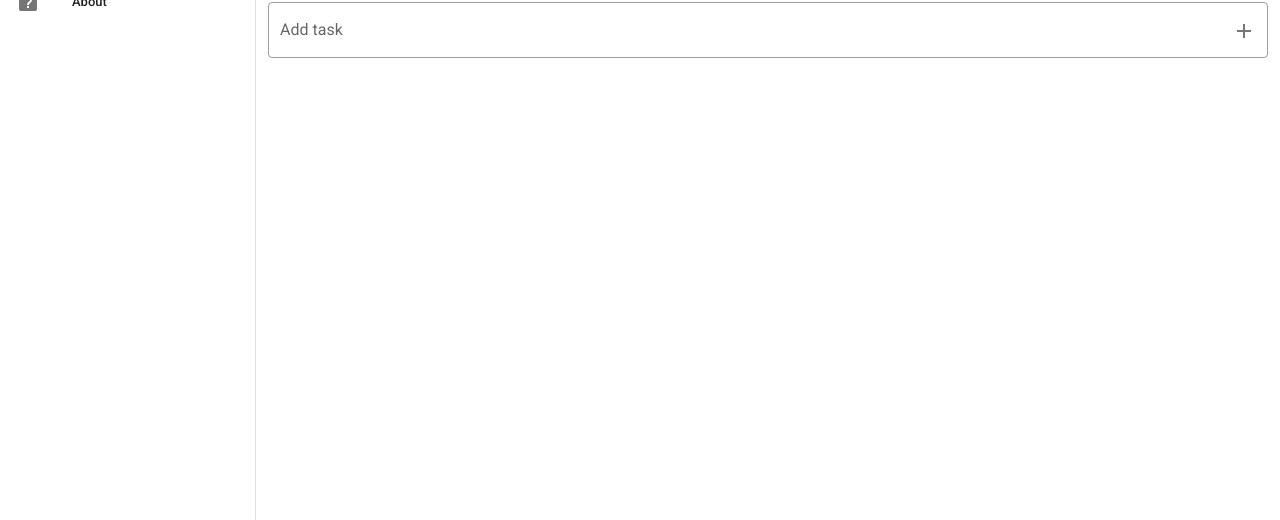
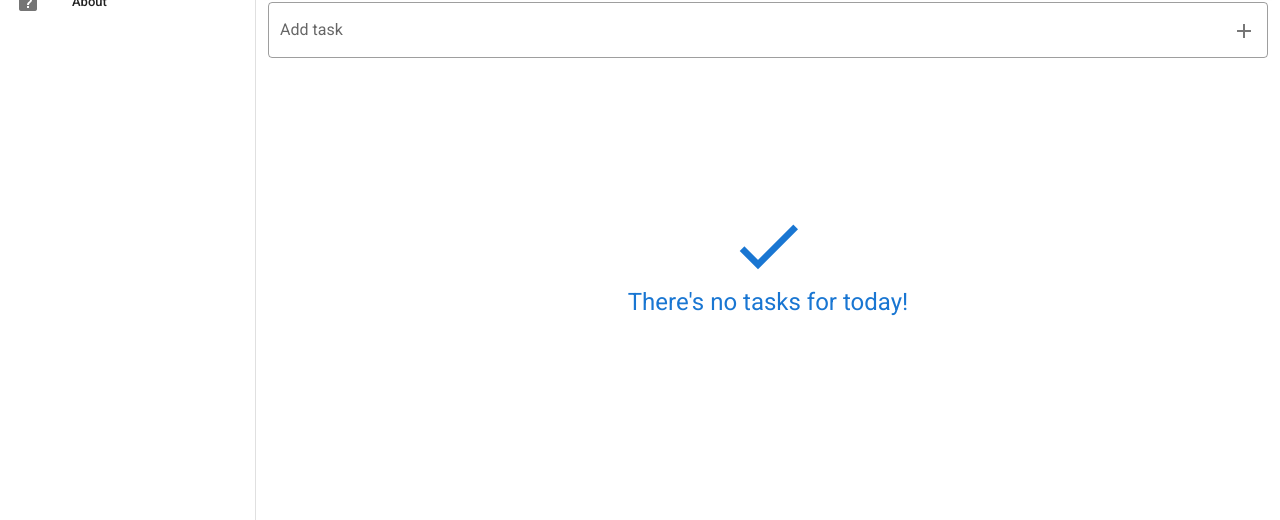
Before and after one commit to mariliacamara/todo-app, a Vue app: page /#/ in a window 1280 px wide. Shown: the part 138-658 px from the top of the page. Built offline with nearby package versions, Linux system fonts and the light colour scheme.

Commit message:
feat: add v-if/v-else to check if there's tasks available

```diff
--- a/src/views/TodoView.vue
+++ b/src/views/TodoView.vue
@@ -12,6 +12,7 @@
       clearable
     />
     <v-list
+      v-if="tasks.length"
       flat
     >
       <div
@@ -52,6 +53,20 @@
         <v-divider />
       </div>
     </v-list>
+    <div
+      v-else
+      class="no-tasks"
+    >
+      <v-icon
+        color="primary"
+        size="80"
+      >
+        mdi-check
+      </v-icon>
+      <p class="text-h5 primary--text">
+        There's no tasks for today!
+      </p>
+    </div>
   </div>
 </template>
 
@@ -84,3 +99,13 @@ export default {
   },
 };
 </script>
+
+<style lang="scss" scoped>
+  .no-tasks {
+    min-height: 50vh;
+    display: flex;
+    flex-direction: column;
+    justify-content: center;
+    align-items: center;
+  }
+</style>
```
